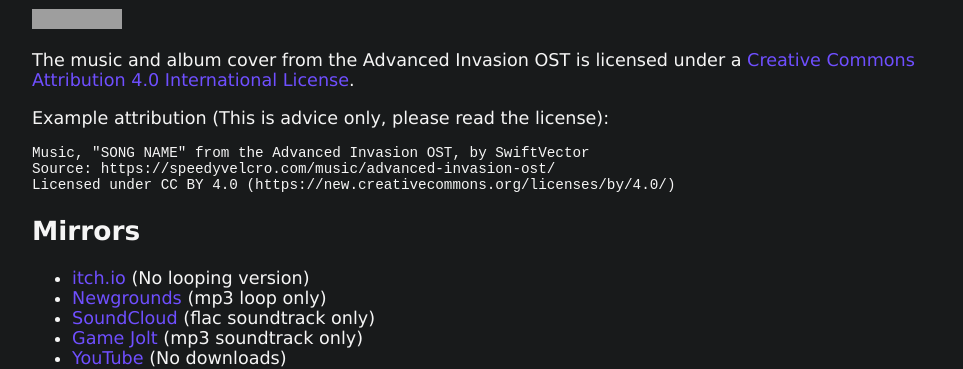
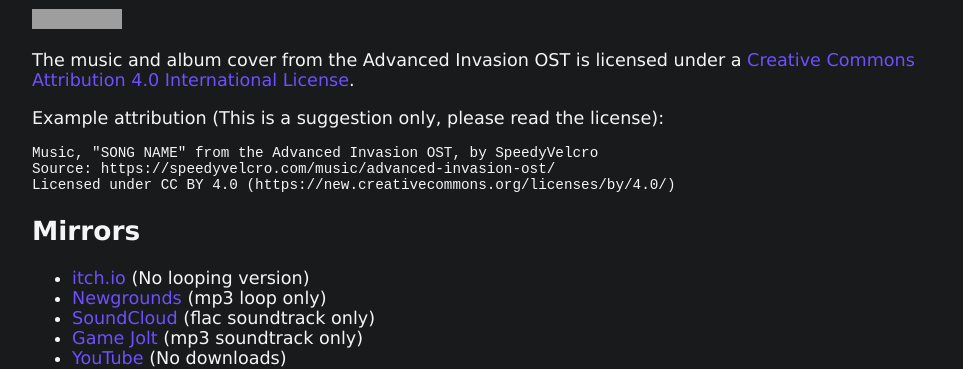
Before and after one commit to SpeedyVelcro/SpeedyVelcro.github.io, a Jekyll site: the page built from collections/_music/advanced-invasion-ost.md, in a window 1280 px wide. Shown: the part 474-843 px from the top of the page, without its empty margins (158-1121 px from the left). Built offline with Jekyll 4.4.1, drawn with Linux system fonts in a browser that asks for light colours; grey boxes are pictures that could not be loaded.

Commit message:
Update music credits

````diff
--- a/collections/_music/advanced-invasion-ost.md
+++ b/collections/_music/advanced-invasion-ost.md
@@ -20,15 +20,15 @@
 {% include cc-by-40-button.html %}
 The music and album cover from the Advanced Invasion OST is licensed under a [Creative Commons Attribution 4.0 International License](http://creativecommons.org/licenses/by/4.0/).
 
-Example attribution (This is advice only, please read the license):
+Example attribution (This is a suggestion only, please read the license):
 ```
-Music, "SONG NAME" from the Advanced Invasion OST, by SwiftVector
+Music, "SONG NAME" from the Advanced Invasion OST, by SpeedyVelcro
 Source: {{ site.url }}{{ page.url }}
 Licensed under CC BY 4.0 (https://new.creativecommons.org/licenses/by/4.0/)
 ```
 
 ## Mirrors
-- [itch.io](https://swiftvector.itch.io/advanced-invasion) (No looping version)
+- [itch.io](https://speedyvelcro.itch.io/advanced-invasion) (No looping version)
 - [Newgrounds](https://www.newgrounds.com/playlists/view/74e256df6331a00b81077c271e0aed81) (mp3 loop only)
 - [SoundCloud](https://soundcloud.com/swiftvector/sets/advanced-invasion-ost) (flac soundtrack only)
 - [Game Jolt](https://gamejolt.com/games/advanced-invasion/604867) (mp3 soundtrack only)
````
Also changed, not shown: collections/_music/ancient-battlefield.md (+2 -2 lines), collections/_music/forest-terrors.md (+2 -2 lines), collections/_music/medium-security.md (+2 -2 lines), collections/_music/melee-machine.md (+2 -2 lines), collections/_music/squid-savings-ost.md (+2 -2 lines).
